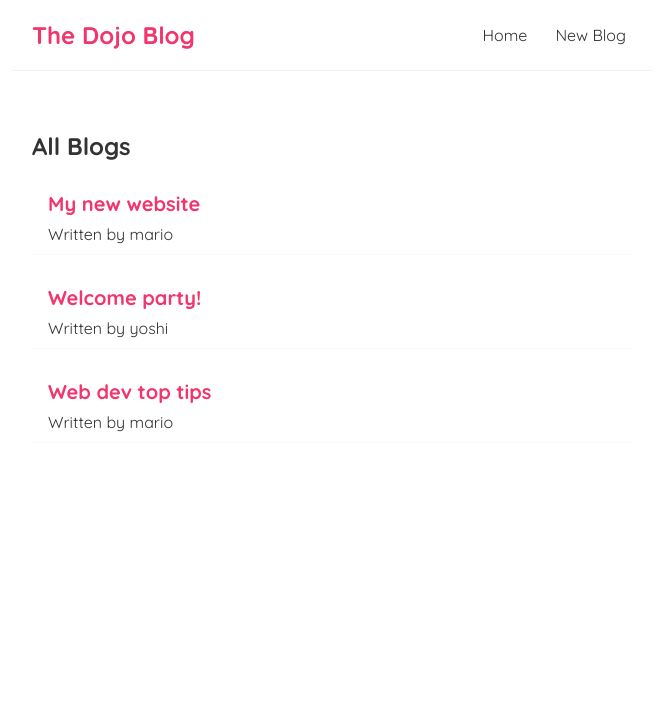
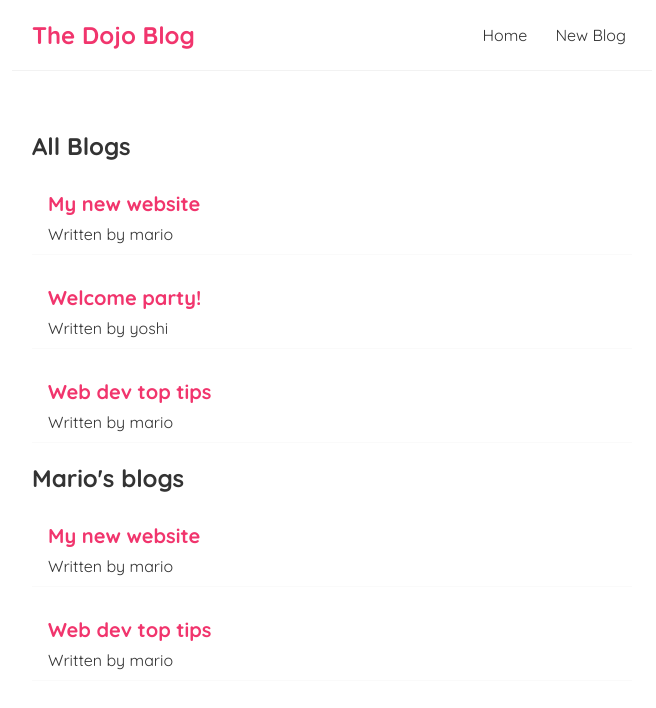
Before and after one commit to piotr-skolorzynski/react-tutorial-thenetninja, a React (Create React App) app in the folder react-tutorial-thenetninja/: page / in a window 1280 px wide. Shown: the top 708 px of the page, without its empty margins (308-964 px from the left). Built offline with nearby package versions, Linux system fonts and the light colour scheme.

Commit message:
lesson 9 - reusing components

```diff
--- a/react-tutorial-thenetninja/src/Home.js
+++ b/react-tutorial-thenetninja/src/Home.js
@@ -10,6 +10,7 @@
     return (
         <div className="home">
             <BlogList blogs={blogs} title="All Blogs" />
+            <BlogList blogs={blogs.filter(blog => blog.author === 'mario')} title="Mario's blogs" />
         </div>
     );
 }
```
